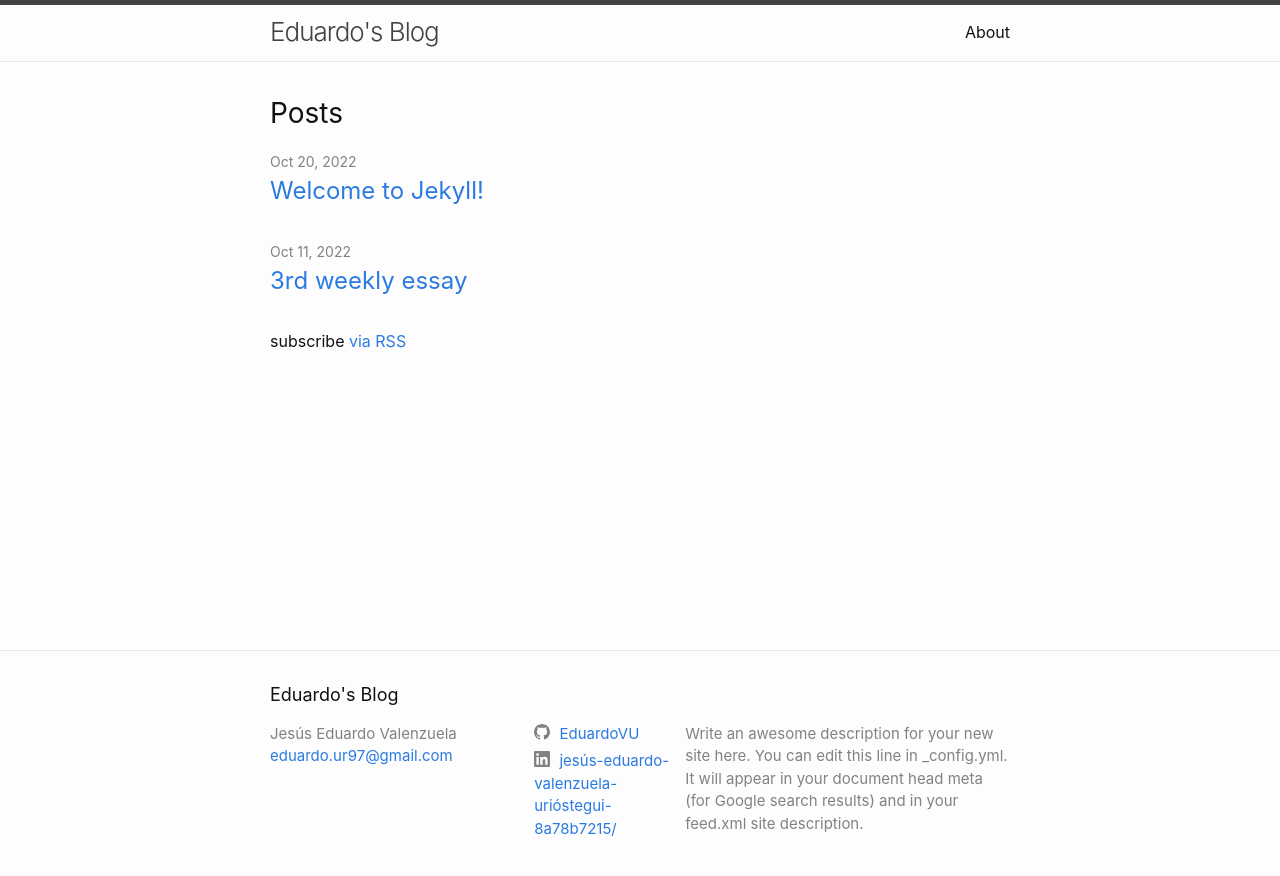
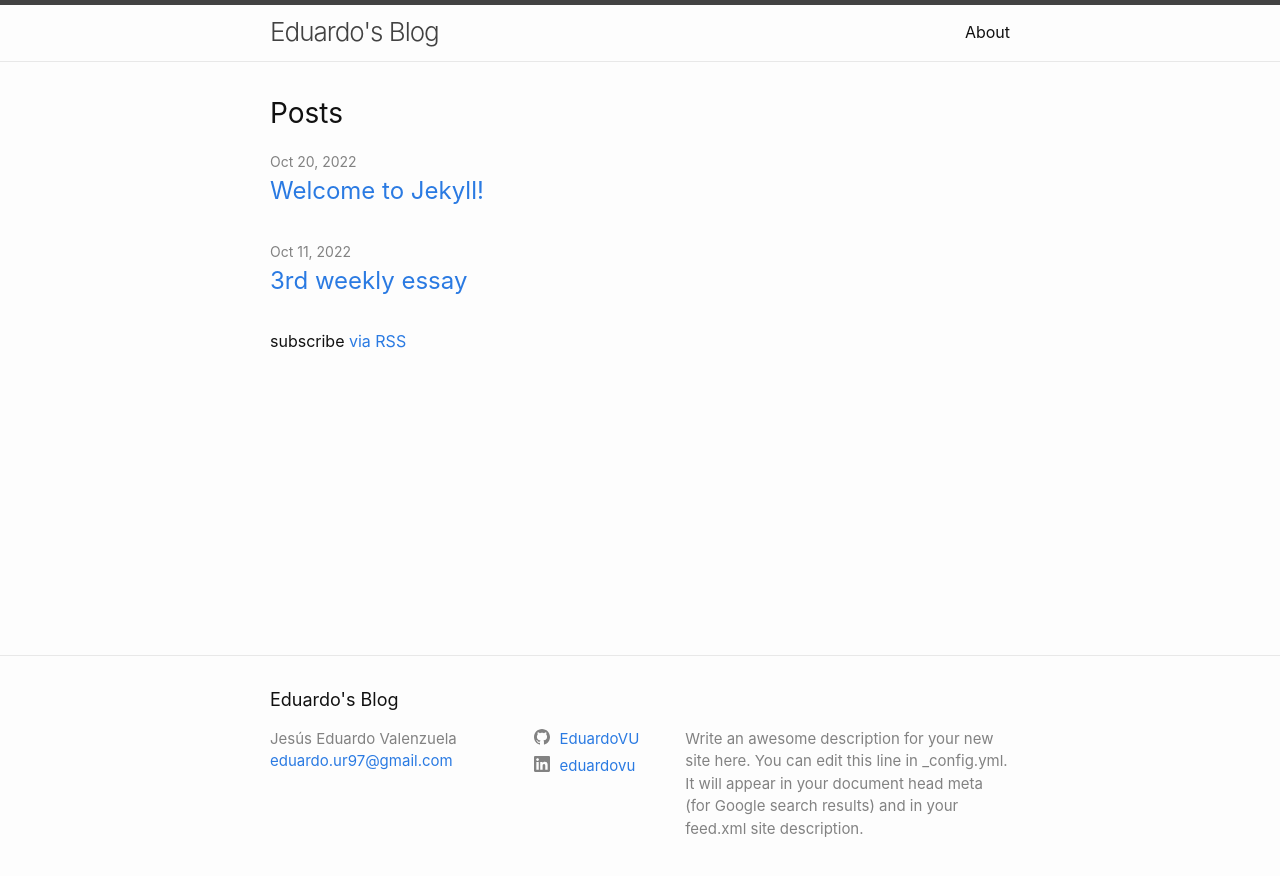
Before and after one commit to EduardoVU/My-Blog, a Jekyll site: the page built from index.markdown, in a window 1280 px wide. Shown: the top 876 px of the page. Built offline with Jekyll 4.4.1, drawn with Linux system fonts in a browser that asks for light colours.

Commit message:
social media

```diff
--- a/_config.yml
+++ b/_config.yml
@@ -27,7 +27,7 @@ description: >- # this means to ignore newlines until "baseurl:"
 baseurl: "/My-Blog" # the subpath of your site, e.g. /blog
 url: "https://eduardovu.github.io" # the base hostname & protocol for your site, e.g. http://example.com
 #twitter_username: jekyllrb
-linkedin_username: jesús-eduardo-valenzuela-urióstegui-8a78b7215/
+linkedin_username: eduardovu
 github_username: EduardoVU
 
 # Build settings
```
